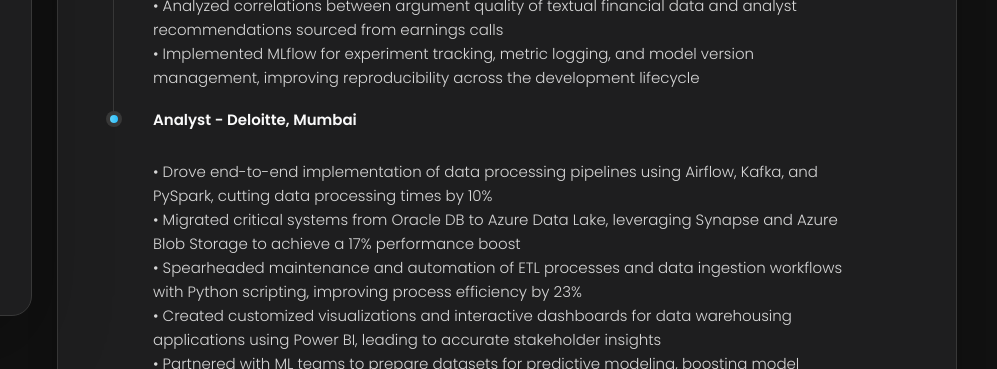
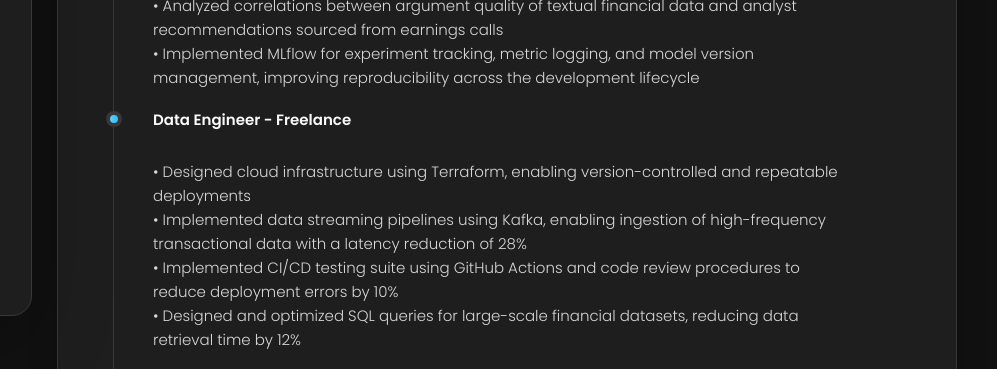
Before and after one commit to SidEnigma/iamsid.github.io, a plain HTML site: page index.html in a window 1280 px wide. Both pictures are taken after a click on the button "Resume". Shown: the part 415-784 px from the top of the page, 283-1280 px from the left. Drawn offline with nearby package versions, Linux system fonts and the light colour scheme.

Commit message:
modified resume section

```diff
--- a/index.html
+++ b/index.html
@@ -646,17 +646,35 @@
 
             </li>
 
+
+
+            <li class="timeline-item">
+
+              <h4 class="h4 timeline-item-title"> Data Engineer - Freelance </h4>
+
+
+              <p class="timeline-text">
+                <br>  •	Designed cloud infrastructure using Terraform, enabling version-controlled and repeatable deployments
+                <br>  •	Implemented data streaming pipelines using Kafka, enabling ingestion of high-frequency transactional data with a latency reduction of 28%
+                <br>  •	Implemented CI/CD testing suite using GitHub Actions and code review procedures to reduce deployment errors by 10%
+                <br>  • Designed and optimized SQL queries for large-scale financial datasets, reducing data retrieval time by 12%
+              </p>
+
+            </li>
+
+
+
+
             <li class="timeline-item">
 
               <h4 class="h4 timeline-item-title">Analyst - Deloitte, Mumbai </h4>
 
               <p class="timeline-text">
-              <br>  •	Drove end-to-end implementation of data processing pipelines using Airflow, Kafka, and PySpark, cutting data processing times by 10%
-              <br>  • Migrated critical systems from Oracle DB to Azure Data Lake, leveraging Synapse and Azure Blob Storage to achieve a 17% performance boost
-              <br>  • Spearheaded maintenance and automation of ETL processes and data ingestion workflows with Python scripting, improving process efficiency by 23%
-              <br>  • Created customized visualizations and interactive dashboards for data warehousing applications using Power BI, leading to accurate stakeholder insights
-              <br>  • Partnered with ML teams to prepare datasets for predictive modeling, boosting model accuracy by 20%
-              <br>  • Worked with agile development methods such as Technical Design Documents, Pair Programming, Code Reviews, Clean Code
+                <br>  •	Drove end-to-end implementation of data processing pipelines using Airflow and PySpark, cutting data processing times by 10%
+                <br>  • Migrated critical systems from Oracle DB to Azure Data Lake, leveraging Synapse and Azure Blob Storage to achieve a 17% performance boost
+                <br>  • Spearheaded maintenance and automation of ETL processes and data ingestion workflows with Python scripting, improving process efficiency by 23%
+                <br>  • Created customized visualizations and interactive dashboards for data warehousing applications using Power BI, leading to accurate stakeholder insights
+                <br>  • Partnered with ML teams to prepare datasets for predictive modeling, boosting model accuracy by 20%
               </p>
 
             </li>
```
